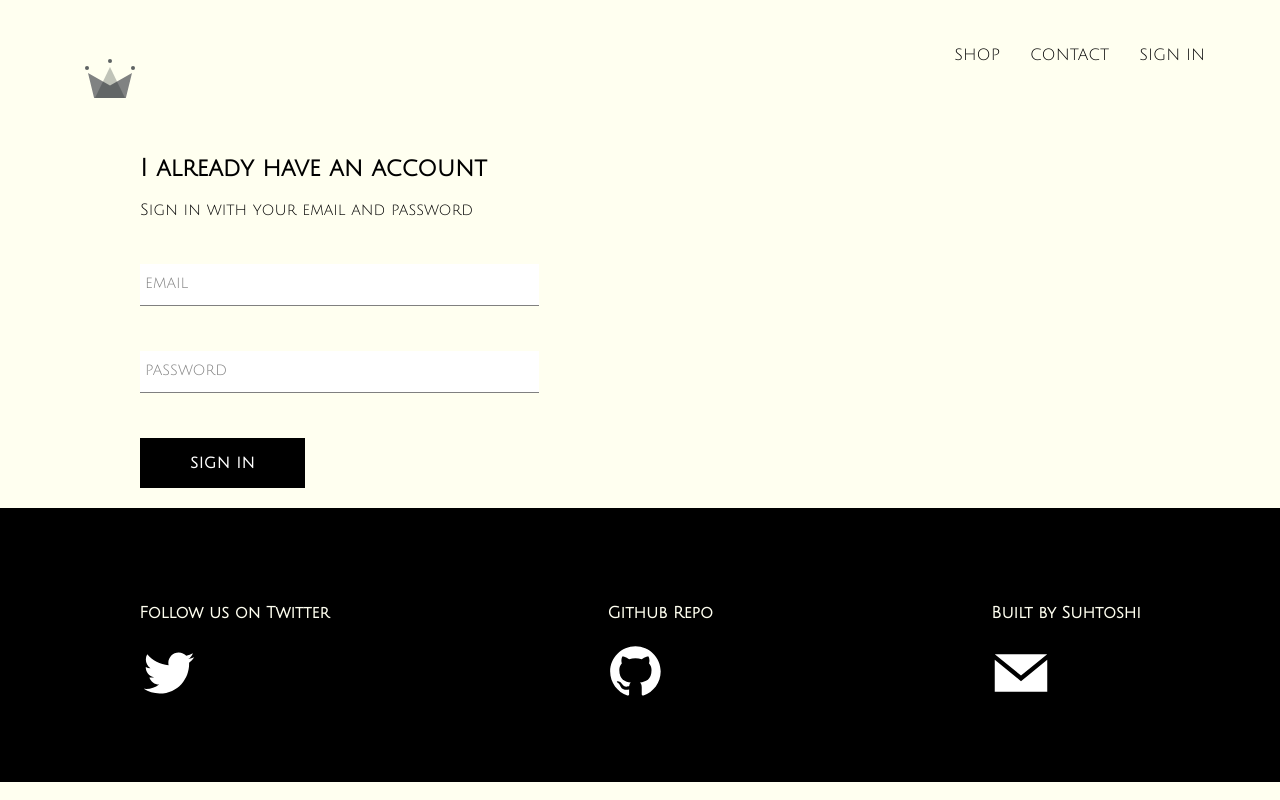
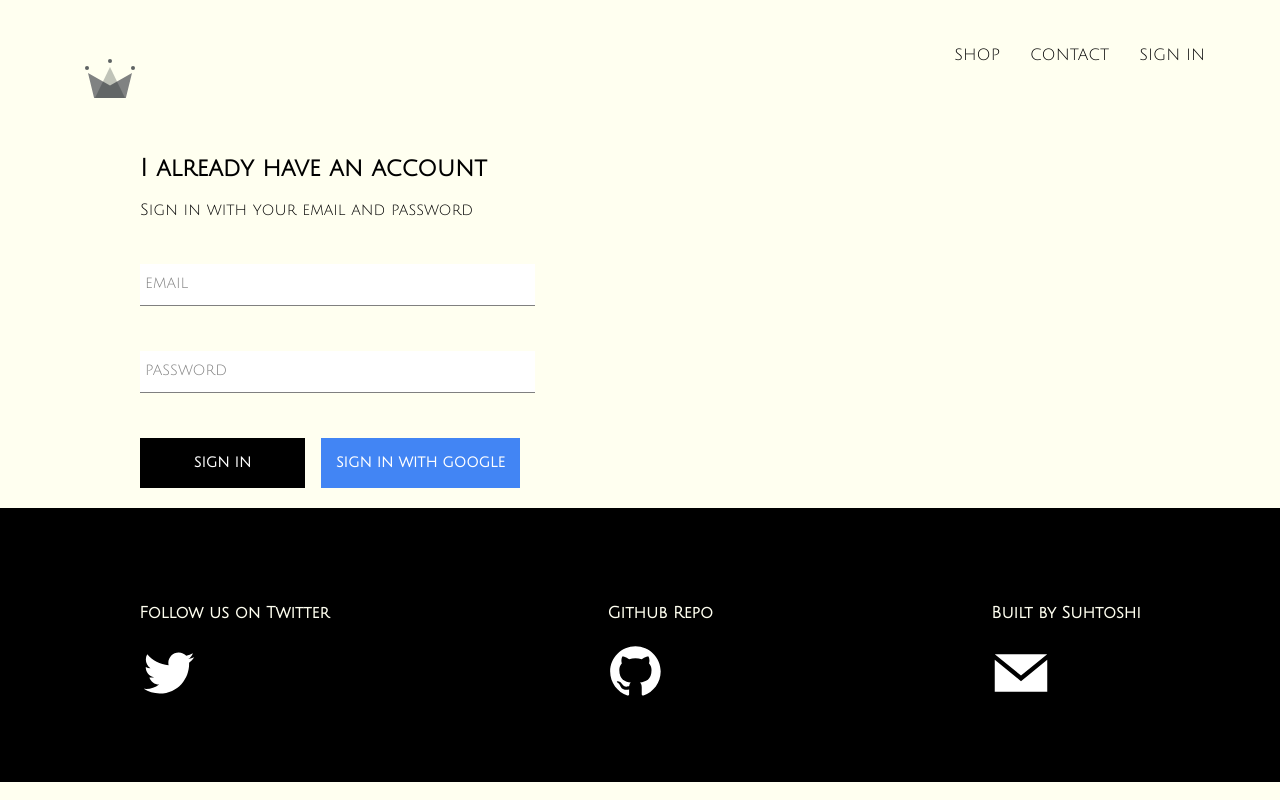
Before and after one commit to suhtoshi/crwn-clothing, a React (Create React App) app: page /signin in a window 1280 px wide. Built offline with nearby package versions, Linux system fonts and the light colour scheme; no server answers.

Commit message:
integrated firebase, created signin with google

```diff
--- a/package.json
+++ b/package.json
@@ -6,6 +6,7 @@
     "@testing-library/jest-dom": "^5.11.4",
     "@testing-library/react": "^11.1.0",
     "@testing-library/user-event": "^12.1.10",
+    "firebase": "^8.6.8",
     "node-sass": "4.14.1",
     "react": "^17.0.2",
     "react-dom": "^17.0.2",
--- a/src/App.js
+++ b/src/App.js
@@ -6,12 +6,36 @@
 import SignInAndSignUpPage from './pages/sign-in-and-sign-up/sign-in-and-sign-up.component';
 import Header from './components/header/header.component';
 import Footer from './components/footer/footer.component';
+import {auth} from './firebase/firebase.utils'
 
 
-function App() {
+class App extends React.Component {
+  constructor(){
+    super();
+
+    this.state = {
+      currentUser: null
+    }
+  }
+
+  unsubscribeFromAuth = null
+
+  componentDidMount(){
+    this.unsubscribeFromAuth = auth.onAuthStateChanged(user => {
+      this.setState({currentUser: user});
+
+      console.log(user)
+    })
+  }
+
+  componentWillUnmount(){
+    this.unsubscribeFromAuth();
+  }
+
+  render(){
     return (
       <div>
-      <Header />
+        <Header currentUser={this.state.currentUser}/>
         <Switch>
           <Route exact path='/' component={HomePage} />
           <Route path='/shop' component={ShopPage} />
@@ -21,5 +45,6 @@
       </div>
     );
   }
+}
 
 export default App;
--- a/src/components/custom-button/custom-button.component.jsx
+++ b/src/components/custom-button/custom-button.component.jsx
@@ -1,10 +1,13 @@
 import React from 'react';
 import './custom-button.styles.scss';
 
-const CustomButton = ({children, ...otherProps}) => (
-    <button className='custom-button' {...otherProps}>
+const CustomButton = ({children, isGoogleSignIn, ...otherProps}) => (
+    <button
+    className={`${isGoogleSignIn ? 'google-sign-in': ''} custom-button`}
+    {...otherProps}
+    >
         {children}
     </button>
-)
+);
 
 export default CustomButton;
--- a/src/components/custom-button/custom-button.styles.scss
+++ b/src/components/custom-button/custom-button.styles.scss
@@ -2,10 +2,10 @@
     min-width: 165px;
     width: auto;
     height: 50px;
-    letter-spacing: 0.5px;
+    letter-spacing: 0px;
     line-height: 50px;
-    padding: 0 35px 0 35px;
-    font-size: 15px;
+    padding: 0 15px 0 15px;
+    font-size: 14px;
     background-color: black;
     color: white;
     text-transform: uppercase;
@@ -19,4 +19,13 @@
       color: black;
       border: 1px solid black;
     }
+    &.google-sign-in{
+      background-color: #4285f4;
+      color: white;
+
+      &:hover{
+        background-color: #357ae8;
+        border:none;
+      }
+    }
   }
--- a/src/components/header/header.component.jsx
+++ b/src/components/header/header.component.jsx
@@ -1,10 +1,12 @@
 import React from 'react';
 import {Link} from 'react-router-dom';
+
+import {auth} from '../../firebase/firebase.utils'
 
 import { ReactComponent as Logo} from '../../assets/crown.svg'
 import './header.styles.scss';
 
-const Header = () => (
+const Header = ({currentUser}) => (
     <div className='header'>
         <Link className='logo-container' to="/">
             <Logo className='logo' />
@@ -16,12 +18,20 @@
             <Link className='option' to='/shop'>
                 CONTACT
             </Link>
-            <Link className='option' to='/signin'>
-                SIGN IN
-            </Link>
+            {
+                currentUser ? (
+                    <div className='option' onClick={()=> auth.signOut()}>
+                        SIGN OUT
+                    </div>
+                ):(
+                    <Link className='option' to='/signin'>
+                    {''}
+                    SIGN IN
+                    {''}
+                    </Link>
+                )}
         </div>
-
     </div>
-)
+);
 
 export default Header;
--- a/src/components/header/header.styles.scss
+++ b/src/components/header/header.styles.scss
@@ -27,6 +27,7 @@
 
       .option {
         padding: 10px 15px;
+        cursor: pointer;
       }
     }
   }
--- a/src/components/sign-in/sign-in.component.jsx
+++ b/src/components/sign-in/sign-in.component.jsx
@@ -1,6 +1,8 @@
 import React from 'react';
 import FormInput from '../form-input/form-input.component';
 import CustomButton from '../custom-button/custom-button.component';
+import { signInWithGoogle } from '../../firebase/firebase.utils';
+
 import './sign-in.styles.scss'
 
 
@@ -48,7 +50,12 @@
                     label="password"
                     handleChange={this.handleChange}
                     required />
+                <div className='buttons'>
                 <CustomButton type="submit" > Sign in</CustomButton>
+                <CustomButton onClick={signInWithGoogle} isGoogleSignIn>
+                    Sign in with Google
+                </CustomButton>
+                </div>
             </form>
         </div>
          ) }
--- a/src/components/sign-in/sign-in.styles.scss
+++ b/src/components/sign-in/sign-in.styles.scss
@@ -1,10 +1,15 @@
 .sign-in{
-    width: 30vw;
+    width: 380px;
     display: flex;
     flex-direction: column;
     padding: 20px 80px;
 
-.title{
-    margin: 10px;
+    .title{
+        margin: 10px;
+    }
+
+    .buttons{
+        display: flex;
+        justify-content: space-between;
+    }
 }
-}
--- /dev/null
+++ b/src/firebase/firebase.utils.js
@@ -0,0 +1,24 @@
+import firebase from 'firebase/app';
+import 'firebase/firestore';
+import 'firebase/auth';
+
+const config ={
+    apiKey: "AIzaSyCxWGIop_WvaRUEqo2vkgB1ZiOd6hLzh_0",
+    authDomain: "crwn-db-c317a.firebaseapp.com",
+    projectId: "crwn-db-c317a",
+    storageBucket: "crwn-db-c317a.appspot.com",
+    messagingSenderId: "195547228930",
+    appId: "1:195547228930:web:fe78221b78e9ebfc49701b",
+    measurementId: "G-2XVGFWEKKX"
+};
+
+firebase.initializeApp(config);
+
+export const auth = firebase.auth();
+export const firestore = firebase.firestore();
+
+const provider = new firebase.auth.GoogleAuthProvider();
+provider.setCustomParameters({prompt: 'select_account'});
+export const signInWithGoogle = () => auth.signInWithPopup(provider);
+
+export default firebase;
```
Also changed, not shown: src/App.css (line endings or trailing spaces), 1 other file (tests, documents, lock files or other folders). Lines whose indentation alone changed are shown as unchanged.
